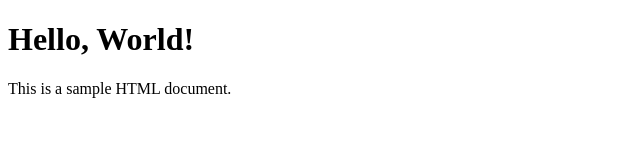
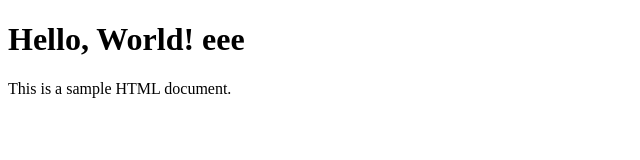
Before and after one commit to AvishkaW2003/Test-wi, a plain HTML site: page index.html in a window 1280 px wide. Shown: the full height of the page, 0-640 px from the left. Drawn offline with Linux system fonts and the light colour scheme.

Commit message:
added eee

```diff
--- a/index.html
+++ b/index.html
@@ -6,7 +6,7 @@
     <title>Document</title>
 </head>
 <body>
-    <h1>Hello, World!</h1>
+    <h1>Hello, World! eee</h1>
     <p>This is a sample HTML document.</p>
     <script>
         console.log("Hello from the script!");
```
